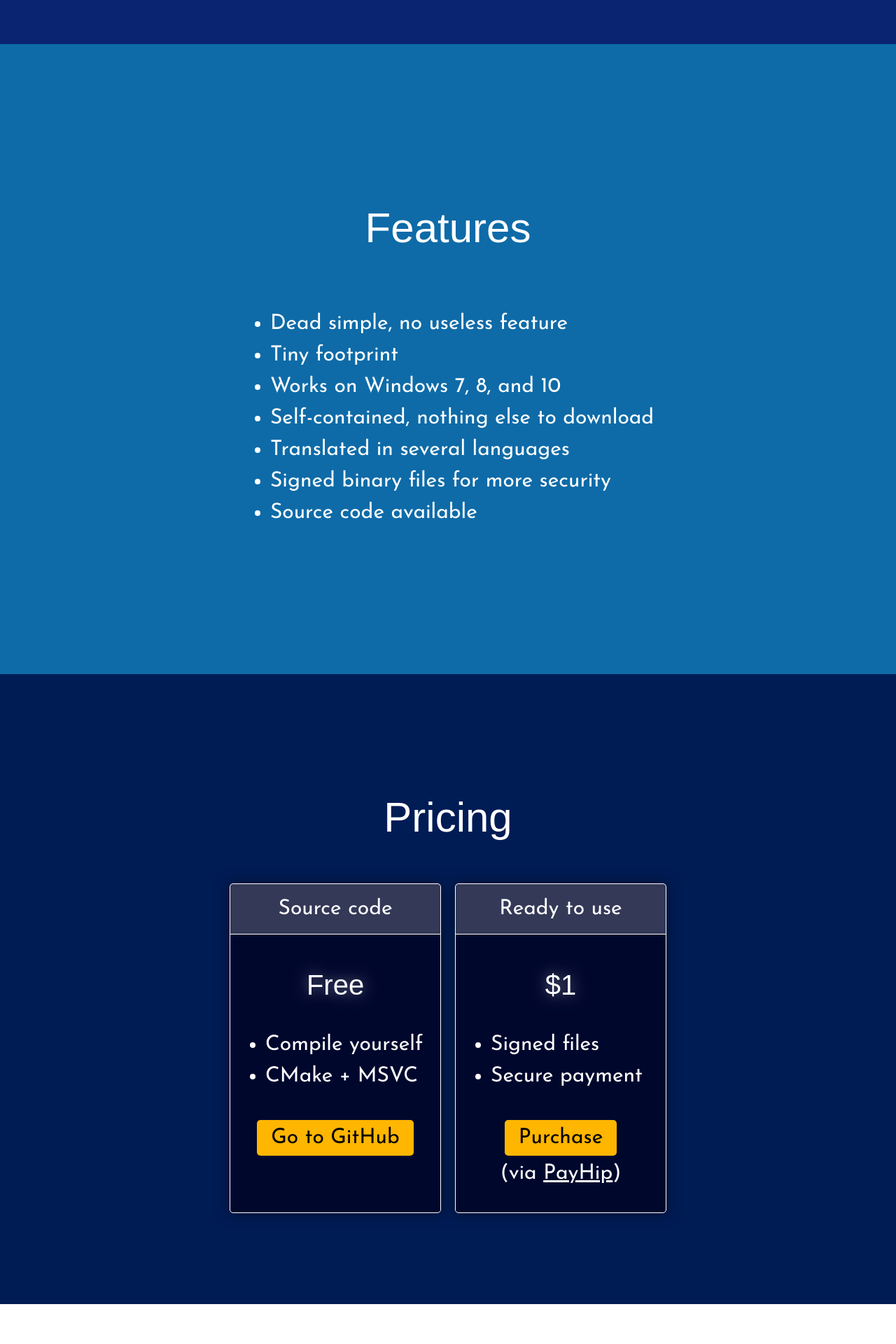
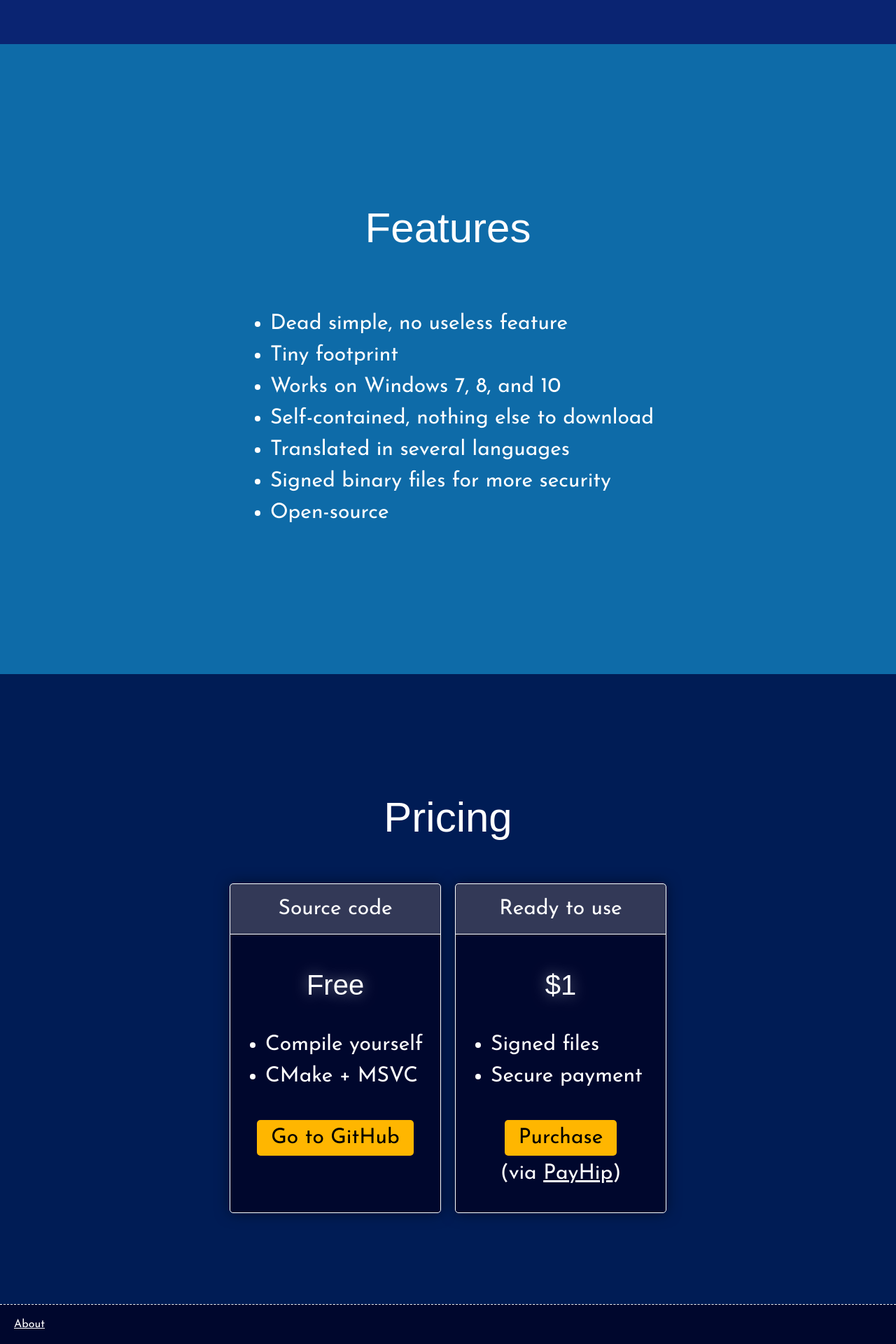
Before and after one commit to bblanchon/disable-windows-keys, a Jekyll site: the page built from index.html, in a window 1280 px wide. Shown: the part 2637-4557 px from the top of the page at 70% size. Built offline with Jekyll 4.4.1, drawn with Linux system fonts in a browser that asks for light colours; some web fonts are replaced; before the commit the page ends 4500 px from its top, so only the background shows below that.

Commit message:
Add about box

```diff
--- /dev/null
+++ b/_sass/components/footer.scss
@@ -0,0 +1,8 @@
+.footer {
+	border-top: 1px dashed white;
+	background: $color5;
+	color: white;
+	display: flex;
+	align-items: center;
+	padding: 20px;
+}
--- /dev/null
+++ b/_sass/components/modal.scss
@@ -0,0 +1,36 @@
+.modal {
+  visibility: hidden;
+  background-color: rgba(0, 0, 0, 0.5);
+  position: fixed;
+  top: 0;
+  left: 0;
+  right: 0;
+  bottom: 0;
+  z-index: 1000;
+}
+
+.modal:target {
+  visibility: visible;
+}
+
+.modal-body {
+  z-index: 1010;
+  background-color: #fff;
+  color: black;
+  width: 70%;
+  max-width: 400px;
+  left: 50%;
+  padding: 20px;
+  border-radius: 5px;
+  margin: 15% auto;
+}
+
+.modal-close {
+  float: right;
+  font-size: 200%;
+  text-decoration: none;
+}
+
+.modal-title {
+  margin-top: 0;
+}
--- a/_sass/fonts.scss
+++ b/_sass/fonts.scss
@@ -12,17 +12,21 @@
 }
 
 @media screen and (min-width: 500px) {
+	.font-size-xxl {
+		font-size: 20px;
 		h1 { font-size: 60px; }
 		h2 { font-size: 50px; }
 		.h3 { font-size: 30px; }
-	body { font-size: 20px; }
+	}
 }
 
 @media screen and (min-width: 800px) {
+	.font-size-xxl {
+		font-size: 30px;
 		h1 { font-size: 70px; }
 		h2 { font-size: 60px; }
 		.h3 { font-size: 40px; }
-	body { font-size: 30px; }
+	}
 }
 
 ul {
--- a/bundle.js
+++ b/bundle.js
@@ -2,5 +2,6 @@
 ---
 {% include js/aos.js %}
 {% include js/ecommerce.js %}
+{% include js/modal.js %}
 
 AOS.init();
--- a/index.html
+++ b/index.html
@@ -3,20 +3,21 @@
 image: /images/disable-windows-keys-logo-1200.png
 ---
 
-<div class="fullscreen bg-1">
+<main class="font-size-xxl">
+	<header class="fullscreen bg-1">
 	  <img src="{{ 'images/disable-windows-keys-logo.svg' | relative_url }}" class="mw-90" alt="Logo of Disable Windows Keys" id="logo" data-aos="fade-up">
 	  <h1 class="maintitle" data-aos="fade-up" data-aos-anchor="#logo" data-aos-delay="100">Disable Windows Keys</h1>
 	  <p class="subtitle" data-aos="fade-up" data-aos-anchor="#logo" data-aos-delay="200">The simplest way to disable the Windows keys!</p>
-</div>
+	</header>
 
-<div class="fullscreen bg-2">
+	<section class="fullscreen bg-2">
 		<h2 data-aos="fade-up" id="usage">Easy to use</h2>
 		<p data-aos="fade-up" data-aos-anchor="#usage" data-aos-delay="100">Open the app to disable the Windows keys.</p>
 		<img src="{{ 'images/disable-windows-keys-screenshot.png' | relative_url }}" alt="Screenshot of Disable Windows Keys" class="dropshadow mw-90" data-aos="fade-up" data-aos-anchor="#usage" data-aos-delay="200">
 		<p data-aos="fade-up" data-aos-anchor="#usage" data-aos-delay="300">Close the app to re-enable them.</p>
-</div>
+	</section>
 
-<div class="fullscreen bg-3">
+	<section class="fullscreen bg-3">
 		<h2 data-aos="fade-up" id="games">Perfect for games</h2>
 		<div class="row">
 			<img src="{{ 'images/fortnite.jpg' | relative_url }}" alt="Fortnite" class="col dropshadow thumbnail"  data-aos="fade-up" data-aos-anchor="#games" data-aos-delay="100">
@@ -28,9 +29,9 @@
 		<p data-aos="fade-up" data-aos-anchor="#games" data-aos-delay="600">
 			Works with every game, including Overcooked!, Wow, Overwatch, Fortnite, and Dota 2.
 		</p>
-</div>
+	</section>
 
-<div class="fullscreen bg-2">
+	<section class="fullscreen bg-2">
 		<h2 data-aos="fade-up" id="features">Features</h2>
 		<ul>
 			<li data-aos="fade-up" data-aos-anchor="#features" data-aos-delay="100">Dead simple, no useless feature</li>
@@ -39,11 +40,11 @@
 			<li data-aos="fade-up" data-aos-anchor="#features" data-aos-delay="400">Self-contained, nothing else to download</li>
 			<li data-aos="fade-up" data-aos-anchor="#features" data-aos-delay="500">Translated in several languages</li>
 			<li data-aos="fade-up" data-aos-anchor="#features" data-aos-delay="600">Signed binary files for more security</li>
-		<li data-aos="fade-up" data-aos-anchor="#features" data-aos-delay="700">Source code available</li>
+			<li data-aos="fade-up" data-aos-anchor="#features" data-aos-delay="700">Open-source</li>
 		</ul>
-</div>
+	</section>
 
-<div class="fullscreen bg-4">
+	<section class="fullscreen bg-4">
 		<h2 data-aos="fade-up">Pricing</h2>
 		<div class="row">
 			<div class="card col bg-5" data-aos="fade-right">
@@ -55,7 +56,7 @@
 						<li>CMake + MSVC</li>
 					</ul>
 					<p class="text-align-center">
-					<a href="https://github.com/bblanchon/disable-windows-keys" class="btn bg-0" id="github">Go to GitHub</a>
+						<a href="https://github.com/bblanchon/disable-windows-keys" class="btn bg-0" id="project">Go to GitHub</a>
 					</p>
 				</div>
 			</div>
@@ -82,7 +83,35 @@
 				</div>
 			</div>
 		</div>
+	</section>
+</main>
+
+<footer class="footer">
+	<nav>
+		<a class="nav-link" href="#about" data-toggle="modal">About</a>
+	</nav>
+</footer>
+
+<aside class="modal" id="about">
+	<div class="modal-body">
+		<a href="#" title="Close" class="modal-close" data-dismiss="modal">&times;</a>
+		<h2 class="modal-title">About</h2>
+		<p>
+			This application was written by <a href="https://twitter.com/BenoitBlanchon" id="twitter">Benoît Blanchon</a>, an experienced developper who has been committed to open-source software for more than a decade.
+			He created the two popular projects <a href="https://arduinojson.org" id="arduinojson">ArduinoJson</a> and <a href="https://sf.net/projects/winpooch" id="winpooch">Winpooch</a>, and wrote the book <a href="https://arduinojson.org/book" id="mastering-arduinojson">Mastering ArduinoJson</a>.
+		</p>
+		<p>
+			You can follow Benoît's work on:
+		</p>
+		<ul>
+			<li><a href="https://blog.benoitblanchon.fr/" id="blog">His blog</a></li>
+			<li><a href="https://github.com/bblanchon/" id="github">GitHub</a></li>
+			<li><a href="https://cpp4arduino.com/" id="cpp4arduino">C++ for Arduino</a></li>
+			<li><a href="https://www.youtube.com/channel/UC8HZRqN4wfytHfRGMLUQWkQ" id="youtube">YouTube</a></li>
+			<li><a href="https://stackoverflow.com/users/1164966" id="stackoverflow">StackOverflow</a></li>
+		</ul>
 	</div>
+</aside>
 
 <script type="application/ld+json">
 {
--- a/style.scss
+++ b/style.scss
@@ -9,3 +9,5 @@
 @import "utilities";
 @import "components/card";
 @import "components/btn";
+@import "components/modal";
+@import "components/footer";
```
Also changed, not shown: _includes/js/modal.js (added, +23 -0 lines). Lines whose indentation alone changed are shown as unchanged.
